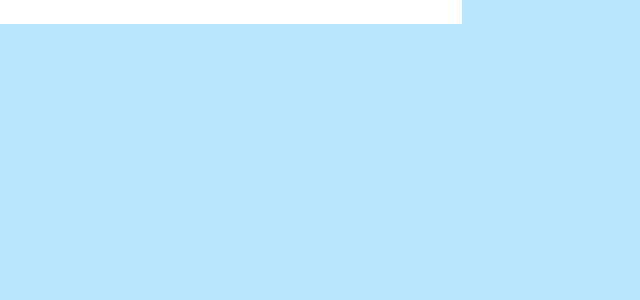
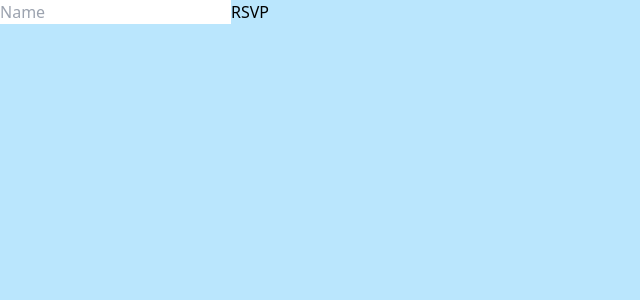
Before and after one commit to fleurylol/wedsite-next, a Next.js app: page /rsvp in a window 1280 px wide. Shown: the top 300 px of the page, without its empty margins (0-640 px from the left). Built offline with nearby package versions, Linux system fonts and the light colour scheme.

Commit message:
find guest in db

```diff
--- a/package.json
+++ b/package.json
@@ -14,6 +14,7 @@
     "@neondatabase/serverless": "^0.9.4",
     "@radix-ui/react-label": "^2.1.0",
     "@radix-ui/react-slot": "^1.1.0",
+    "@vercel/postgres": "^0.10.0",
     "class-variance-authority": "^0.7.0",
     "clsx": "^2.1.1",
     "dotenv": "^16.4.5",
@@ -23,7 +24,7 @@
     "next": "^14.2.5",
     "react": "^18.2.0",
     "react-dom": "^18.2.0",
-    "react-hook-form": "^7.52.2",
+    "react-hook-form": "^7.53.1",
     "tailwind-merge": "^2.4.0",
     "tailwindcss-animate": "^1.0.7"
   },
--- a/src/app/rsvp/layout.tsx
+++ b/src/app/rsvp/layout.tsx
@@ -15,7 +15,7 @@ export default function RootLayout({
 }>) {
   return (
     <html lang="en">
-      <body>{children}</body>
+      <body className="bg-sky-200">{children}</body>
     </html>
   );
 }
--- a/src/app/rsvp/page.tsx
+++ b/src/app/rsvp/page.tsx
@@ -1,22 +1,28 @@
+"use client";
+import { findGuest } from "@/server/db/queries";
 import React from "react";
 
-const RSVPTest = () => {
+const RSVP = () => {
+  const [guestName, setGuestName] = React.useState("");
+  const [notFound, setNotFound] = React.useState(false);
+  const handleInput = () => (e: React.ChangeEvent<HTMLInputElement>) => {
+    setGuestName(e.target.value);
+  };
+  const handleRSVP = async () => {
+    const guest = await findGuest(guestName);
+    if (guest.length === 0) {
+      setNotFound(true);
+      return;
+    }
+    console.log(guest);
+  };
   return (
     <div>
-      <form>
-        <input type="text" />
-        <input type="text" />
-      </form>
+      <input type="text" placeholder="Name" onChange={handleInput()} />
+      {notFound && <div>Guest not found</div>}
+      <button onClick={() => handleRSVP()}>RSVP</button>
     </div>
   );
 };
 
-//how is this going to work?
-//are we going to have a form that takes in the guest's name and then the number of guests they are bringing?
-//or do we set how many they can rsvp with? set a code or something? for each party?
-
-const GuestInput = () => {
-  return <div>GuestInput</div>;
-};
-
-export default RSVPTest;
+export default RSVP;
--- a/src/server/db/index.ts
+++ b/src/server/db/index.ts
@@ -1,5 +1,7 @@
 import { drizzle } from "drizzle-orm/vercel-postgres";
+import { sql } from "@vercel/postgres";
 
-import { sql } from "drizzle-orm";
+import * as schema from "./schema";
 
-export const db = drizzle(sql);
+// Use this object to send drizzle queries to your DB
+export const db = drizzle(sql, { schema });
--- /dev/null
+++ b/src/server/db/queries.ts
@@ -0,0 +1,11 @@
+"use server";
+import { eq } from "drizzle-orm";
+import { db } from ".";
+import { weddingRSVP } from "./schema";
+
+export async function findGuest(guestName: string) {
+  return db
+    .select()
+    .from(weddingRSVP)
+    .where(eq(weddingRSVP.guestName, guestName));
+}
```
Also changed, not shown: 1 other file (tests, documents, lock files or other folders).
